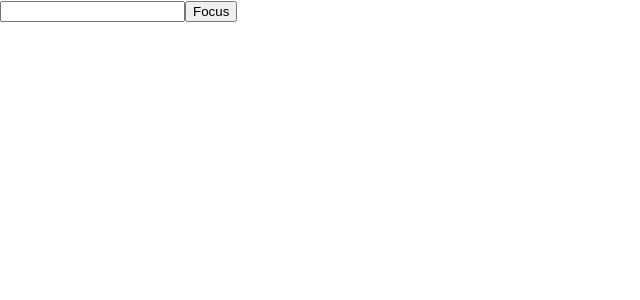
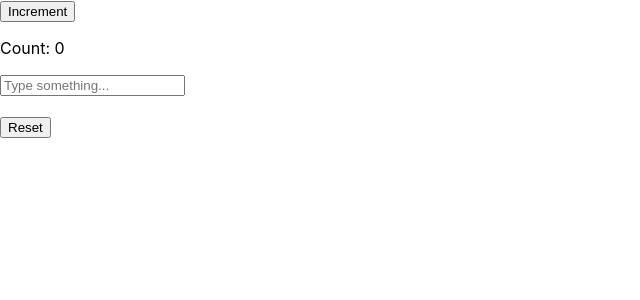
Before and after one commit to fma1/react-crash-course, a React (Create React App) app: page / in a window 1280 px wide. Shown: the top 300 px of the page, without its empty margins (0-640 px from the left). Built offline with nearby package versions, Linux system fonts and the light colour scheme.

Commit message:
Added files for 09 - Imperative React

```diff
--- /dev/null
+++ b/src/09/App.js
@@ -0,0 +1,23 @@
+import { useRef } from 'react';
+import Counter from './Counter';
+import CustomInput from './CustomInput';
+
+export default function App() {
+  const counterRef = useRef();
+  const customInputRef = useRef();
+
+  return (
+    <>
+      <Counter ref={counterRef}/>
+      <CustomInput ref={customInputRef} placeholder="Type something..." />
+      <br />
+      <br />
+      <button onClick={() => {
+        counterRef.current.reset();
+        customInputRef.current.reset();
+      }}>
+        Reset
+      </button>
+    </>
+  );
+}
--- /dev/null
+++ b/src/09/Counter.js
@@ -0,0 +1,19 @@
+/* eslint-disable no-unused-expressions */
+import { forwardRef, useImperativeHandle, useState } from 'react';
+
+export default forwardRef(function Counter (props, ref) {
+  const [count, setCount] = useState(0);
+
+  useImperativeHandle(ref, () => ({
+    reset: () => setCount(0)
+  }));
+
+  return (
+    <>
+      <button onClick={() => setCount(count + 1)}>
+        Increment
+      </button>
+      <p>Count: {count}</p>
+    </>
+  );
+});
--- /dev/null
+++ b/src/09/CustomInput.js
@@ -0,0 +1,18 @@
+/* eslint-disable no-unused-expressions */
+import { forwardRef, useImperativeHandle, useState } from 'react';
+
+export default forwardRef(function CustomInput (props, ref) {
+  const [value, setValue] = useState('');
+
+  useImperativeHandle(ref, () => ({
+    reset: () => setValue('')
+  }));
+
+  return (
+    <input
+      {...props}
+      value={value}
+      onChange={event => setValue(event.target.value)}
+      style={{color: 'red'}} />
+  );
+});
--- a/src/App.js
+++ b/src/App.js
@@ -3,6 +3,7 @@
 import App_07 from './07/App';
 import App_08 from './08/App';
 import App_08_2 from './08/App_2';
+import App_09 from './09/App';
 
 function App() {
   return (
@@ -23,7 +24,7 @@
         </a>
       </header>
 */}
-      <App_08_2 />
+      <App_09 />
     </>
   );
 }
```
